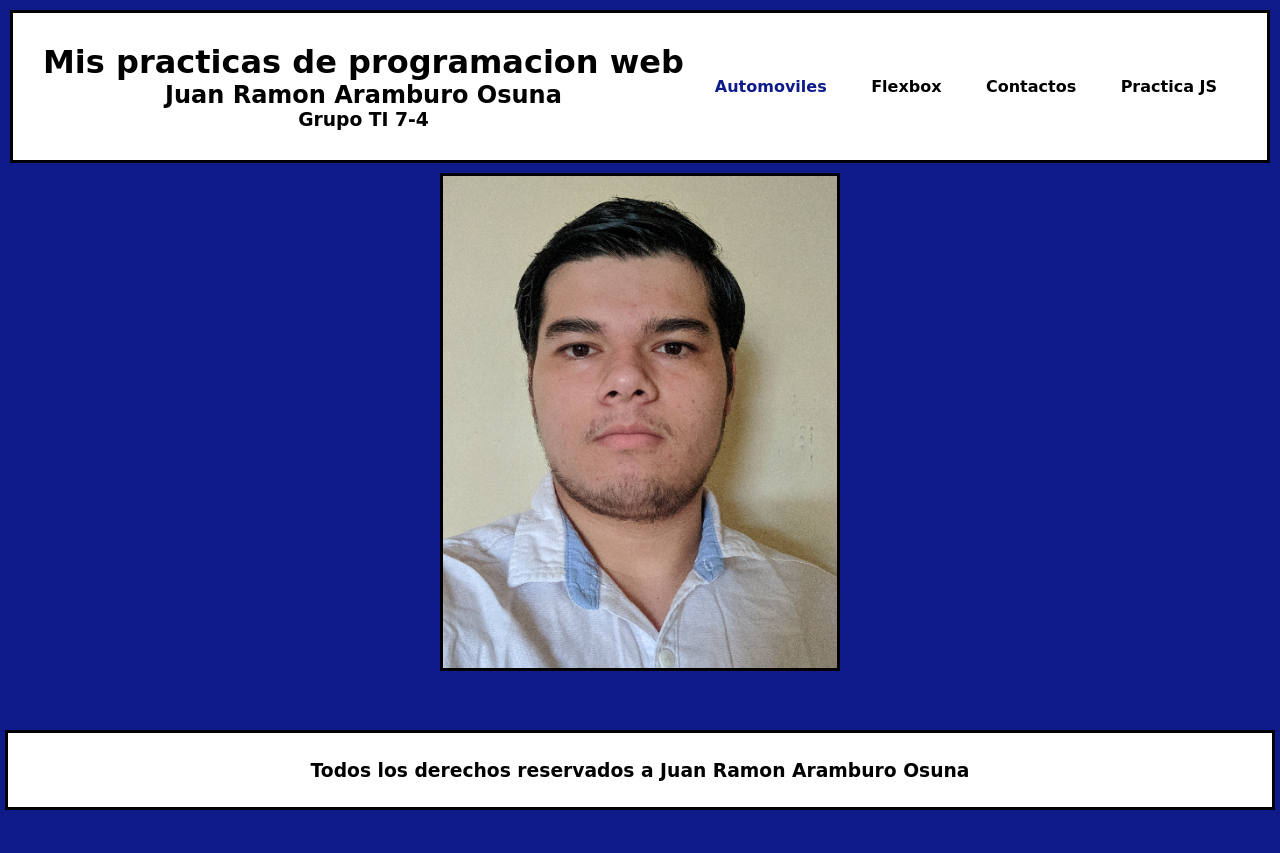
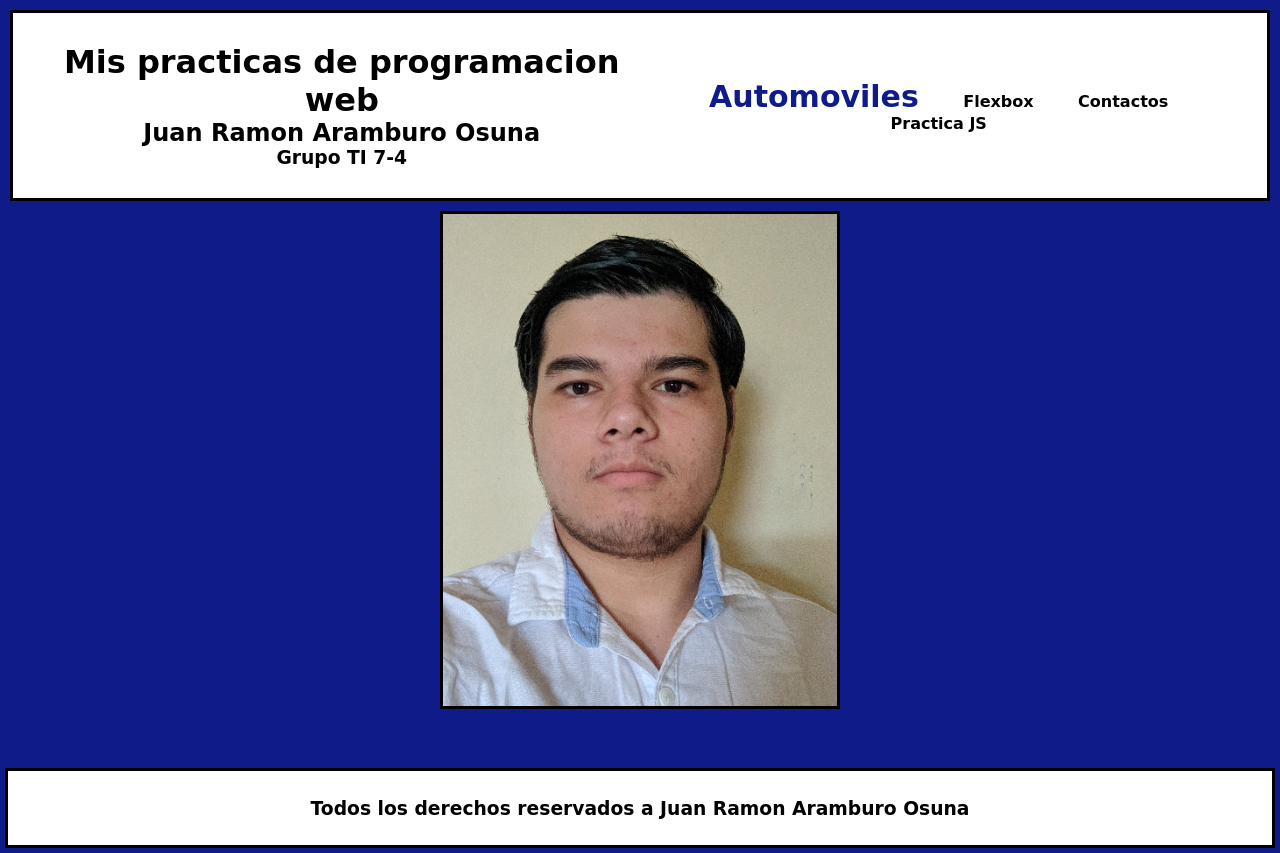
Before and after one commit to JuanAramburo/automoviles2, a plain HTML site: page index.html in a window 1280 px wide. In both pictures the pointer is over the link "Automoviles". Before the commit the page ends 815 px from the top, so only its background shows below. Drawn offline with Linux system fonts and the light colour scheme; a web font is replaced by a local one.

```diff
--- a/css/Index.css
+++ b/css/Index.css
@@ -54,6 +54,8 @@ a{
 
 a:hover{
     color: rgb(15, 27, 136);
+    text-align: center;
+    font-size: 30px;
 }
 
 footer{
```
Also changed, not shown: html/practicas.html (+1 -2 lines).
